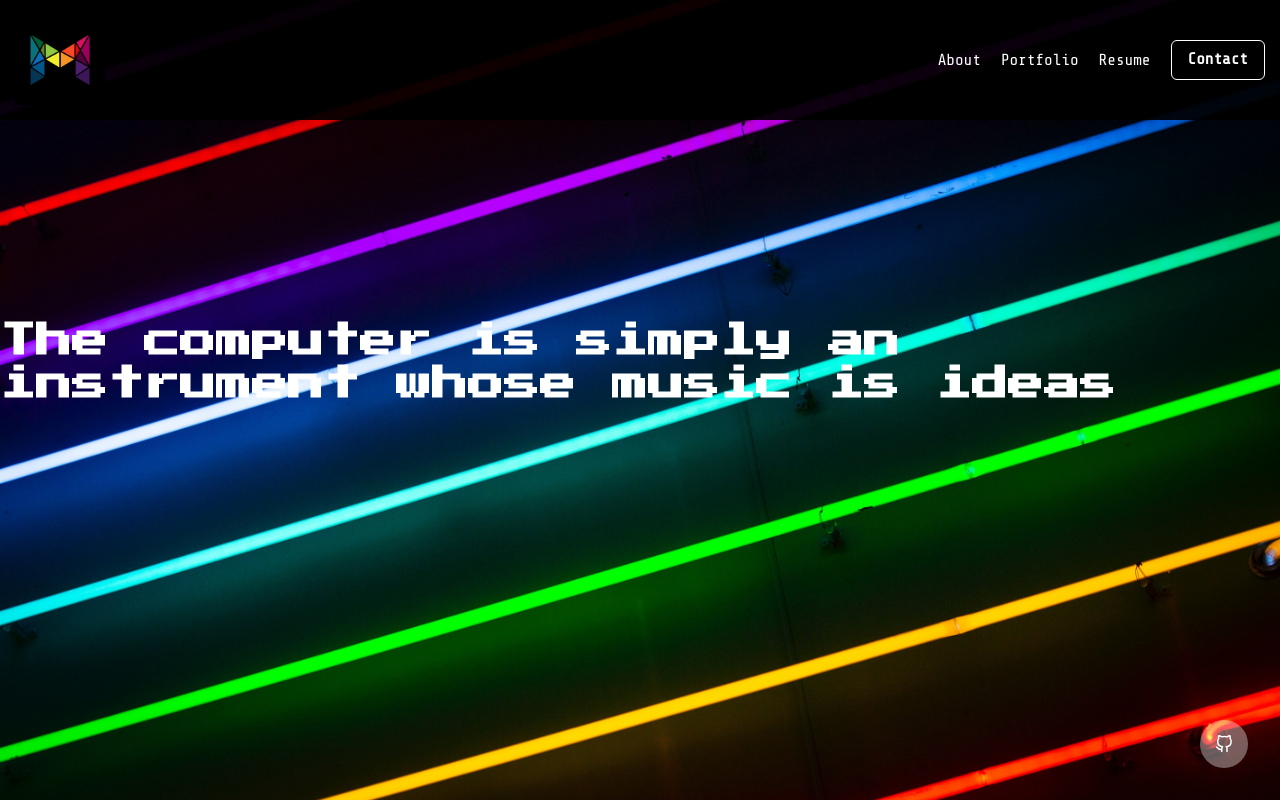
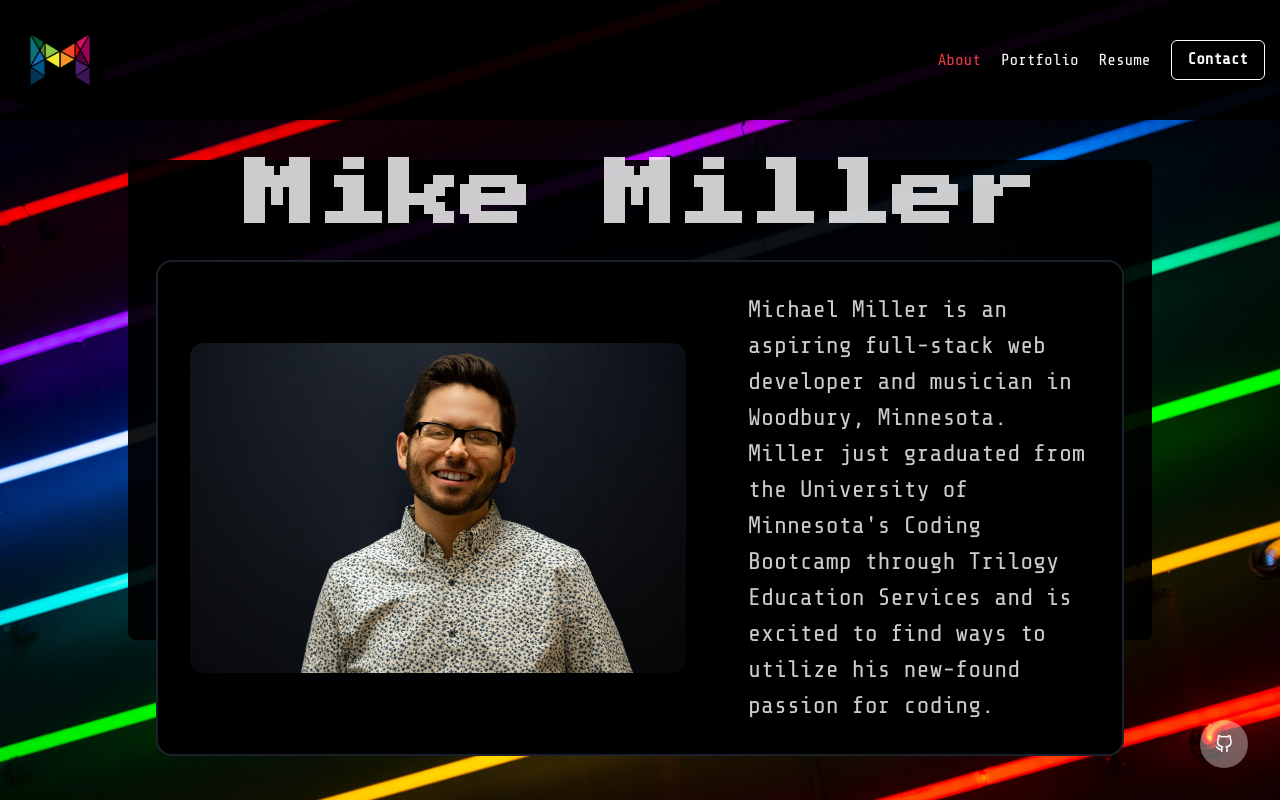
Before and after one commit to mimi5930/mike-miller-dev-port, a React (Create React App) app in the folder client/: page / in a window 1280 px wide. Built offline with nearby package versions, Linux system fonts and the light colour scheme.

Commit message:
homepage now renders about page

```diff
--- a/client/src/App.js
+++ b/client/src/App.js
@@ -23,8 +23,7 @@ function App() {
       >
         <Header />
         <Routes>
-          <Route path="/" element={<Homepage />} />
-          <Route path="about" element={<About />} />
+          <Route path="/" element={<About />} />
           <Route path="portfolio" element={<Portfolio />} />
         </Routes>
         <Socials />
--- a/client/src/components/Header/index.js
+++ b/client/src/components/Header/index.js
@@ -8,7 +8,7 @@ const Header = () => {
 
   const { isOpen, onOpen, onClose } = useDisclosure();
 
-  const [activeNav, setActiveNav] = useState(null);
+  const [activeNav, setActiveNav] = useState('about');
 
   const navClickHandler = event => {
     let id = event.target.id;
@@ -36,8 +36,7 @@ const Header = () => {
           src={require('../../img/mike-logo.png')}
           alt="Website logo"
           onClick={() => {
-            document.title = 'Mike Miller';
-            setActiveNav(null);
+            setActiveNav('about');
             navigate('/');
           }}
         />
@@ -50,7 +49,7 @@ const Header = () => {
             id="about"
             mr="5"
             color={activeNav === 'about' && 'red.500'}
-            onClick={() => navigate('/about')}
+            onClick={() => navigate('/')}
           >
             About
           </Link>
--- a/client/src/pages/Homepage/index.js
+++ b/client/src/pages/Homepage/index.js
@@ -1,12 +1,17 @@
-import { Center, Heading } from '@chakra-ui/react';
+import { Box, Center, Flex, Heading, Text } from '@chakra-ui/react';
 import React from 'react';
 
 const Homepage = props => {
   return (
     <Center>
-      <Heading mt="25%" color="white" className="heading">
-        The computer is simply an instrument whose music is ideas
-      </Heading>
+      <Box bgColor="blackAlpha.900" mt="25%" p="10" borderRadius="lg">
+        <Heading color="white" className="heading">
+          "The computer is simply an instrument whose music is ideas"
+        </Heading>
+        <Flex justifyContent="flex-end" mt="2">
+          <Text color="white">Alan Kay</Text>
+        </Flex>
+      </Box>
     </Center>
   );
 };
```
Also changed, not shown: client/public/manifest.json, client/src/pages/Portfolio/featProjects.json (indentation only).
